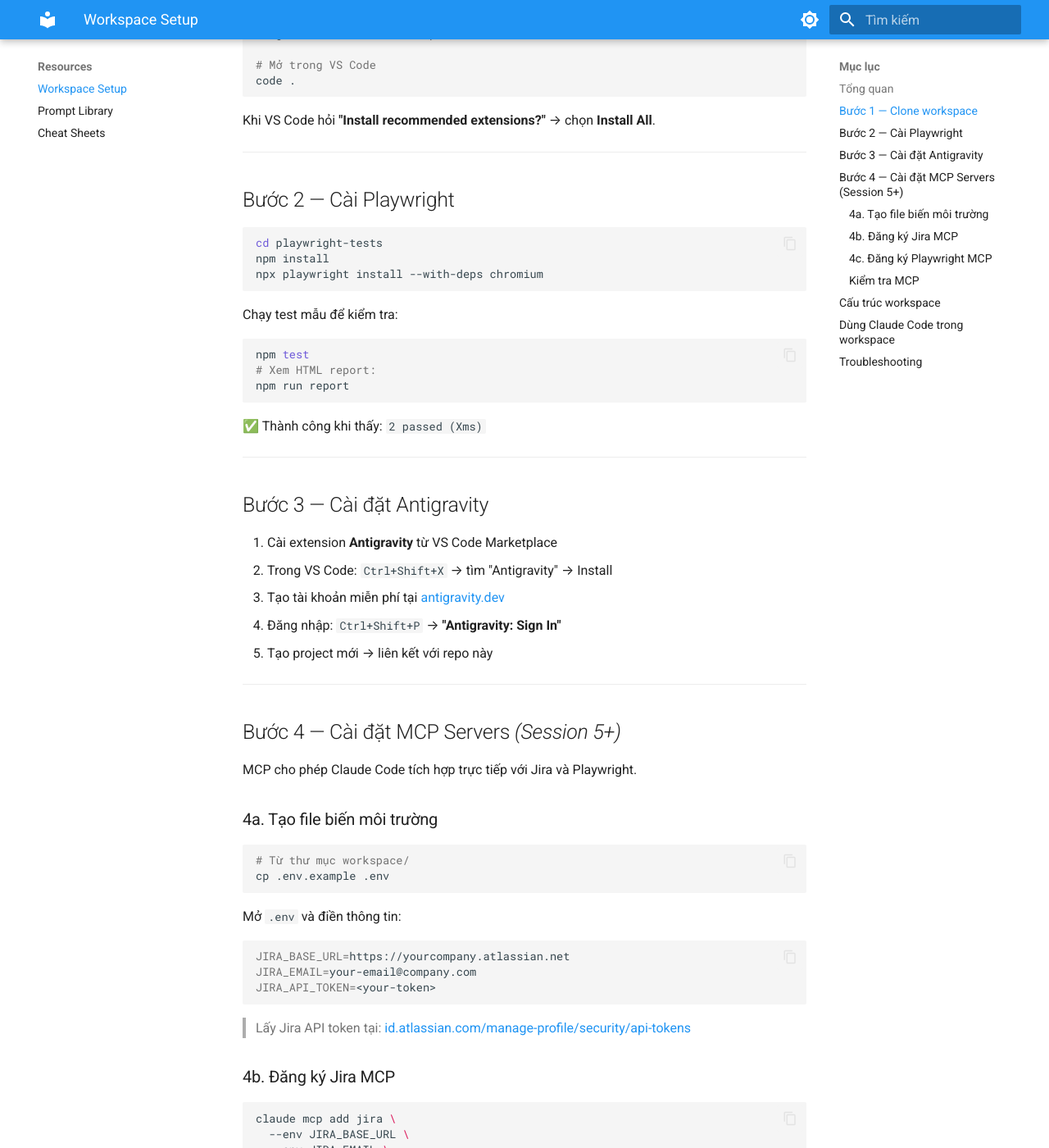
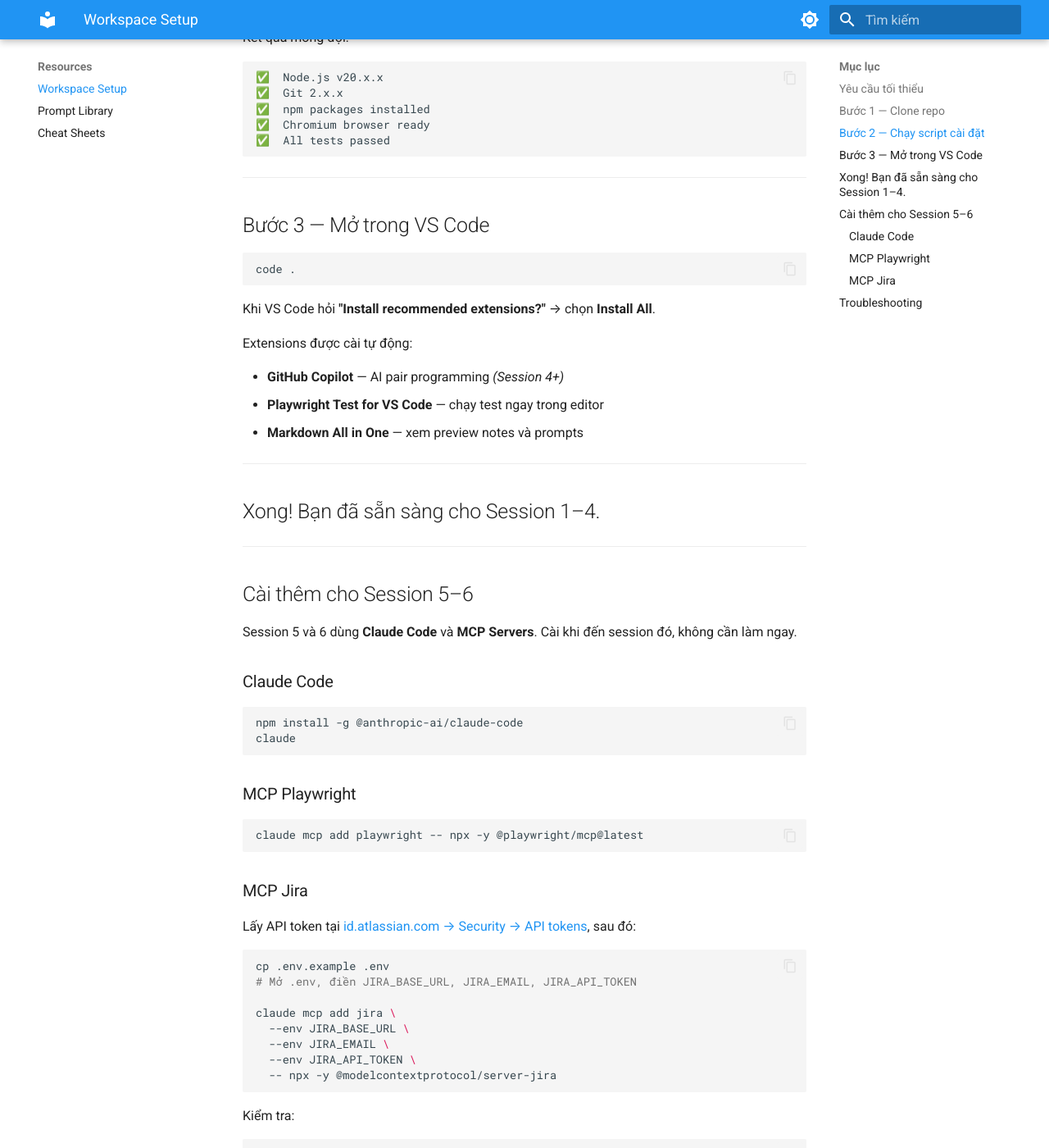
Before and after one commit to hadotvn2026/gen-ai-for-tester, an MkDocs documentation site: the page built from docs/workspace-setup.md, in a window 1280 px wide and 1400 px high, scrolled down 926 px. Shown: the whole window at 82% size. Built offline with MkDocs 1.6.1 and Material for MkDocs 9.7.7, drawn with Linux system fonts in a browser that asks for light colours; some of the changed text lies outside the part shown.

Commit message:
Simplify workspace setup guide for trainees
Rewrite docs/workspace-setup.md: 15-min 4-step manual process →
10-min 3-step guide leading with `bash setup.sh`.
MCP/Claude Code moved to optional section (Session 5-6 only).

Co-Authored-By: Claude Sonnet 4.6 <noreply@anthropic.com>

````diff
--- a/docs/workspace-setup.md
+++ b/docs/workspace-setup.md
@@ -1,93 +1,93 @@
-# 🛠️ Workspace Setup
+# Thiết lập Workspace
 
-> Thiết lập môi trường làm việc trước buổi học — mất khoảng **15–20 phút**.
+> Hoàn thành trước buổi học đầu tiên — mất khoảng **10 phút**.
 
 ---
 
-## Tổng quan
+## Yêu cầu tối thiểu
 
-Workspace bao gồm:
-
-| Công cụ | Mục đích | Khi nào cần |
-|---------|----------|-------------|
-| **VS Code** | Editor chính, tích hợp mọi AI tool | Ngay từ đầu |
-| **GitHub Copilot** | AI pair programming trong editor | Session 4+ |
-| **Antigravity** | AI-assisted test automation | Session 4+ |
-| **Playwright** | Test framework thực hành | Session 4+ |
-| **Claude Code** | AI agent trong terminal | Session 5+ |
-| **MCP Jira** | Tạo Jira issue từ Claude Code | Session 5+ |
-| **MCP Playwright** | Điều khiển browser từ Claude Code | Session 5+ |
+| Công cụ | Phiên bản | Tải về |
+|---------|-----------|--------|
+| **Node.js** | 18 trở lên | [nodejs.org](https://nodejs.org) |
+| **VS Code** | Mới nhất | [code.visualstudio.com](https://code.visualstudio.com) |
+| **Git** | Bất kỳ | [git-scm.com](https://git-scm.com) |
 
 ---
 
-## Bước 1 — Clone workspace
+## Bước 1 — Clone repo
 
 ```bash
-# Clone repo khóa học
 git clone https://github.com/hadotvn2026/gen-ai-for-tester.git
 cd gen-ai-for-tester/workspace
+```
 
-# Mở trong VS Code
+---
+
+## Bước 2 — Chạy script cài đặt
+
+```bash
+bash setup.sh
+```
+
+Script tự động: kiểm tra Node.js/Git → cài Playwright + Chromium → chạy 2 test mẫu.
+
+Kết quả mong đợi:
+
+```
+✅  Node.js v20.x.x
+✅  Git 2.x.x
+✅  npm packages installed
+✅  Chromium browser ready
+✅  All tests passed
+```
+
+---
+
+## Bước 3 — Mở trong VS Code
+
+```bash
 code .
 ```
 
 Khi VS Code hỏi **"Install recommended extensions?"** → chọn **Install All**.
 
----
+Extensions được cài tự động:
 
-## Bước 2 — Cài Playwright
-
-```bash
-cd playwright-tests
-npm install
-npx playwright install --with-deps chromium
-```
-
-Chạy test mẫu để kiểm tra:
-```bash
-npm test
-# Xem HTML report:
-npm run report
-```
-
-✅ Thành công khi thấy: `2 passed (Xms)`
+- **GitHub Copilot** — AI pair programming *(Session 4+)*
+- **Playwright Test for VS Code** — chạy test ngay trong editor
+- **Markdown All in One** — xem preview notes và prompts
 
 ---
 
-## Bước 3 — Cài đặt Antigravity
-
-1. Cài extension **Antigravity** từ VS Code Marketplace
-   - Trong VS Code: `Ctrl+Shift+X` → tìm "Antigravity" → Install
-2. Tạo tài khoản miễn phí tại [antigravity.dev](https://antigravity.dev)
-3. Đăng nhập: `Ctrl+Shift+P` → **"Antigravity: Sign In"**
-4. Tạo project mới → liên kết với repo này
+## Xong! Bạn đã sẵn sàng cho Session 1–4.
 
 ---
 
-## Bước 4 — Cài đặt MCP Servers *(Session 5+)*
+## Cài thêm cho Session 5–6
 
-MCP cho phép Claude Code tích hợp trực tiếp với Jira và Playwright.
+Session 5 và 6 dùng **Claude Code** và **MCP Servers**. Cài khi đến session đó, không cần làm ngay.
 
-### 4a. Tạo file biến môi trường
+### Claude Code
 
 ```bash
-# Từ thư mục workspace/
-cp .env.example .env
+npm install -g @anthropic-ai/claude-code
+claude
 ```
 
-Mở `.env` và điền thông tin:
+### MCP Playwright
 
 ```bash
-JIRA_BASE_URL=https://yourcompany.atlassian.net
-JIRA_EMAIL=your-email@company.com
-JIRA_API_TOKEN=<your-token>
+claude mcp add playwright -- npx -y @playwright/mcp@latest
 ```
 
-> Lấy Jira API token tại: [id.atlassian.com/manage-profile/security/api-tokens](https://id.atlassian.com/manage-profile/security/api-tokens)
+### MCP Jira
 
-### 4b. Đăng ký Jira MCP
+Lấy API token tại [id.atlassian.com → Security → API tokens](https://id.atlassian.com/manage-profile/security/api-tokens), sau đó:
 
 ```bash
+cp .env.example .env
+# Mở .env, điền JIRA_BASE_URL, JIRA_EMAIL, JIRA_API_TOKEN
+
 claude mcp add jira \
   --env JIRA_BASE_URL \
   --env JIRA_EMAIL \
@@ -95,101 +95,32 @@ claude mcp add jira \
   -- npx -y @modelcontextprotocol/server-jira
 ```
 
-### 4c. Đăng ký Playwright MCP
-
-```bash
-claude mcp add playwright -- npx -y @playwright/mcp@latest
-```
-
-### Kiểm tra MCP
+Kiểm tra:
 
 ```bash
 claude mcp list
-# Kết quả mong đợi:
 # jira: npx -y @modelcontextprotocol/server-jira
 # playwright: npx -y @playwright/mcp@latest
 ```
 
 ---
 
-## Cấu trúc workspace
+## Troubleshooting
 
-```
-workspace/
-├── .vscode/                      # VS Code config (auto-applied)
-├── .claude/
-│   └── CLAUDE.md                 # Context cho Claude Code
-├── prompt-library/
-│   └── my-prompts.md             # Lưu prompt tích lũy theo khóa học
-├── context-cards/
-│   └── project-context-template.md
-├── session-artifacts/            # Output từ từng session
-│   ├── s1-mindset/
-│   ├── s2-technique/
-│   ├── s3-context/
-│   ├── s4-automation/            # Jira bug template có sẵn
-│   ├── s5-agent/
-│   └── s6-capstone/
-├── playwright-tests/
-│   ├── tests/example.spec.ts     # Starter test
-│   ├── pages/BasePage.ts         # Base POM
-│   ├── playwright.config.ts
-│   └── package.json
-└── .env.example                  # Template — copy thành .env
-```
-
----
-
-## Dùng Claude Code trong workspace
-
-```bash
-# Mở từ thư mục workspace/
-claude
-```
-
-Một số lệnh hay dùng:
-
-```
-"Generate Playwright tests cho login feature"
-"Tạo Jira bug report từ test failure này: [paste output]"
-"Review file playwright-tests/tests/example.spec.ts"
-"Chạy playwright test và tóm tắt kết quả"
-```
-
----
-
-## Troubleshooting
+!!! tip "Node.js không đúng version"
+    Dùng [nvm](https://github.com/nvm-sh/nvm) để cài đúng version:
+    ```bash
+    nvm install 20 && nvm use 20
+    ```
 
 !!! tip "Playwright báo lỗi browser not found"
     ```bash
+    cd playwright-tests
     npx playwright install --with-deps chromium
     ```
 
-!!! tip "Claude Code không thấy MCP Jira"
-    Kiểm tra `.env` đã điền đủ 3 biến, sau đó re-add:
-
+!!! tip "MCP Jira không kết nối được"
     ```bash
-    cat .env
-    claude mcp remove jira
-    claude mcp add jira \
-      --env JIRA_BASE_URL \
-      --env JIRA_EMAIL \
-      --env JIRA_API_TOKEN \
-      -- npx -y @modelcontextprotocol/server-jira
+    cat .env        # kiểm tra đủ 3 biến JIRA_*
+    claude mcp list # kiểm tra jira có trong danh sách
     ```
-
-!!! tip "Antigravity extension không sign in được"
-    Restart VS Code sau khi cài extension. Nếu vẫn lỗi, thử uninstall → reinstall từ Marketplace.
-
-!!! tip "npm install lỗi permission trên macOS"
-    ```bash
-    sudo npm install
-    ```
-    Hoặc dùng **nvm** để tránh cần `sudo`: [github.com/nvm-sh/nvm](https://github.com/nvm-sh/nvm)
-
-!!! tip "Không thấy tab Playwright trong VS Code"
-    Cài extension **Playwright Test for VS Code** từ Marketplace, sau đó chạy:
-    ```bash
-    npx playwright install
-    ```
-    Mở Activity Bar → icon beaker (Testing) để thấy test explorer.
````
